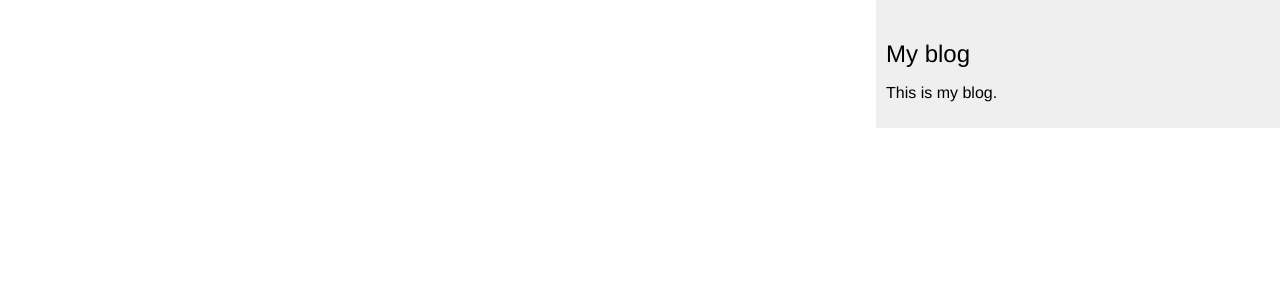
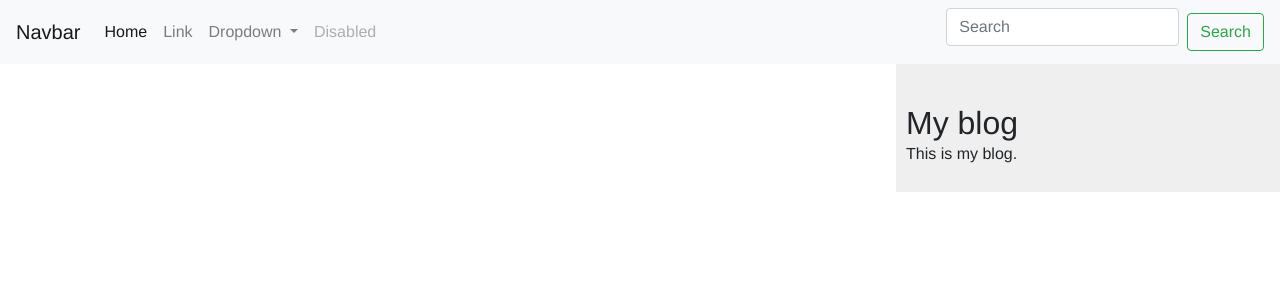
Before and after one commit to arhsimluhar/Mercury, a Django app: template templates/blog/base.html in a window 1280 px wide. Shown: the top 300 px of the page. Run offline with Django 3.2, Linux system fonts and the light colour scheme; the template is opened without the code that fills it, so the values that code supplies are empty; some libraries are stand-ins or nearby versions.

Commit message:
- added bootstrap and adding navbar to base.html - added new view for homepage

```diff
--- a/Mercury/urls.py
+++ b/Mercury/urls.py
@@ -16,7 +16,10 @@ Including another URLconf
 from django.contrib import admin
 from django.urls import path, include
 
+from . import views
+
 urlpatterns = [
     path('admin/', admin.site.urls),
     path('blog/', include('blog.urls', namespace='blog')),
+    path('', views.homepage)
 ]
--- /dev/null
+++ b/Mercury/views.py
@@ -0,0 +1,5 @@
+from django.shortcuts import render
+
+
+def homepage(request):
+    return render(request, "blog/base.html")
--- a/templates/blog/base.html
+++ b/templates/blog/base.html
@@ -2,10 +2,52 @@
 <!DOCTYPE html>
 <html>
 <head>
+    <link rel="stylesheet" href="https://maxcdn.bootstrapcdn.com/bootstrap/4.0.0/css/bootstrap.min.css"
+          integrity="sha384-Gn5384xqQ1aoWXA+058RXPxPg6fy4IWvTNh0E263XmFcJlSAwiGgFAW/dAiS6JXm" crossorigin="anonymous">
     <title>{% block title %}{% endblock %}</title>
     <link href="{% static "blog/css/blog.css" %}" rel="stylesheet">
 </head>
 <body>
+<!--Nav Bar code starts-->
+
+<nav class="navbar navbar-expand-lg navbar-light bg-light">
+    <a class="navbar-brand" href="#">Navbar</a>
+    <button class="navbar-toggler" type="button" data-toggle="collapse" data-target="#navbarSupportedContent"
+            aria-controls="navbarSupportedContent" aria-expanded="false" aria-label="Toggle navigation">
+        <span class="navbar-toggler-icon"></span>
+    </button>
+
+    <div class="collapse navbar-collapse" id="navbarSupportedContent">
+        <ul class="navbar-nav mr-auto">
+            <li class="nav-item active">
+                <a class="nav-link" href="#">Home <span class="sr-only">(current)</span></a>
+            </li>
+            <li class="nav-item">
+                <a class="nav-link" href="#">Link</a>
+            </li>
+            <li class="nav-item dropdown">
+                <a class="nav-link dropdown-toggle" href="#" id="navbarDropdown" role="button" data-toggle="dropdown"
+                   aria-haspopup="true" aria-expanded="false">
+                    Dropdown
+                </a>
+                <div class="dropdown-menu" aria-labelledby="navbarDropdown">
+                    <a class="dropdown-item" href="#">Action</a>
+                    <a class="dropdown-item" href="#">Another action</a>
+                    <div class="dropdown-divider"></div>
+                    <a class="dropdown-item" href="#">Something else here</a>
+                </div>
+            </li>
+            <li class="nav-item">
+                <a class="nav-link disabled" href="#">Disabled</a>
+            </li>
+        </ul>
+        <form class="form-inline my-2 my-lg-0">
+            <input class="form-control mr-sm-2" type="search" placeholder="Search" aria-label="Search">
+            <button class="btn btn-outline-success my-2 my-sm-0" type="submit">Search</button>
+        </form>
+    </div>
+</nav>
+<!--Nav Bar code ends-->
 <div id="content">
     {% block content %}
     {% endblock %}
@@ -14,5 +56,14 @@
     <h2>My blog</h2>
     <p>This is my blog.</p>
 </div>
+<script src="https://code.jquery.com/jquery-3.2.1.slim.min.js"
+        integrity="sha384-KJ3o2DKtIkvYIK3UENzmM7KCkRr/rE9/Qpg6aAZGJwFDMVNA/GpGFF93hXpG5KkN"
+        crossorigin="anonymous"></script>
+<script src="https://cdnjs.cloudflare.com/ajax/libs/popper.js/1.12.9/umd/popper.min.js"
+        integrity="sha384-ApNbgh9B+Y1QKtv3Rn7W3mgPxhU9K/ScQsAP7hUibX39j7fakFPskvXusvfa0b4Q"
+        crossorigin="anonymous"></script>
+<script src="https://maxcdn.bootstrapcdn.com/bootstrap/4.0.0/js/bootstrap.min.js"
+        integrity="sha384-JZR6Spejh4U02d8jOt6vLEHfe/JQGiRRSQQxSfFWpi1MquVdAyjUar5+76PVCmYl"
+        crossorigin="anonymous"></script>
 </body>
 </html>
```
